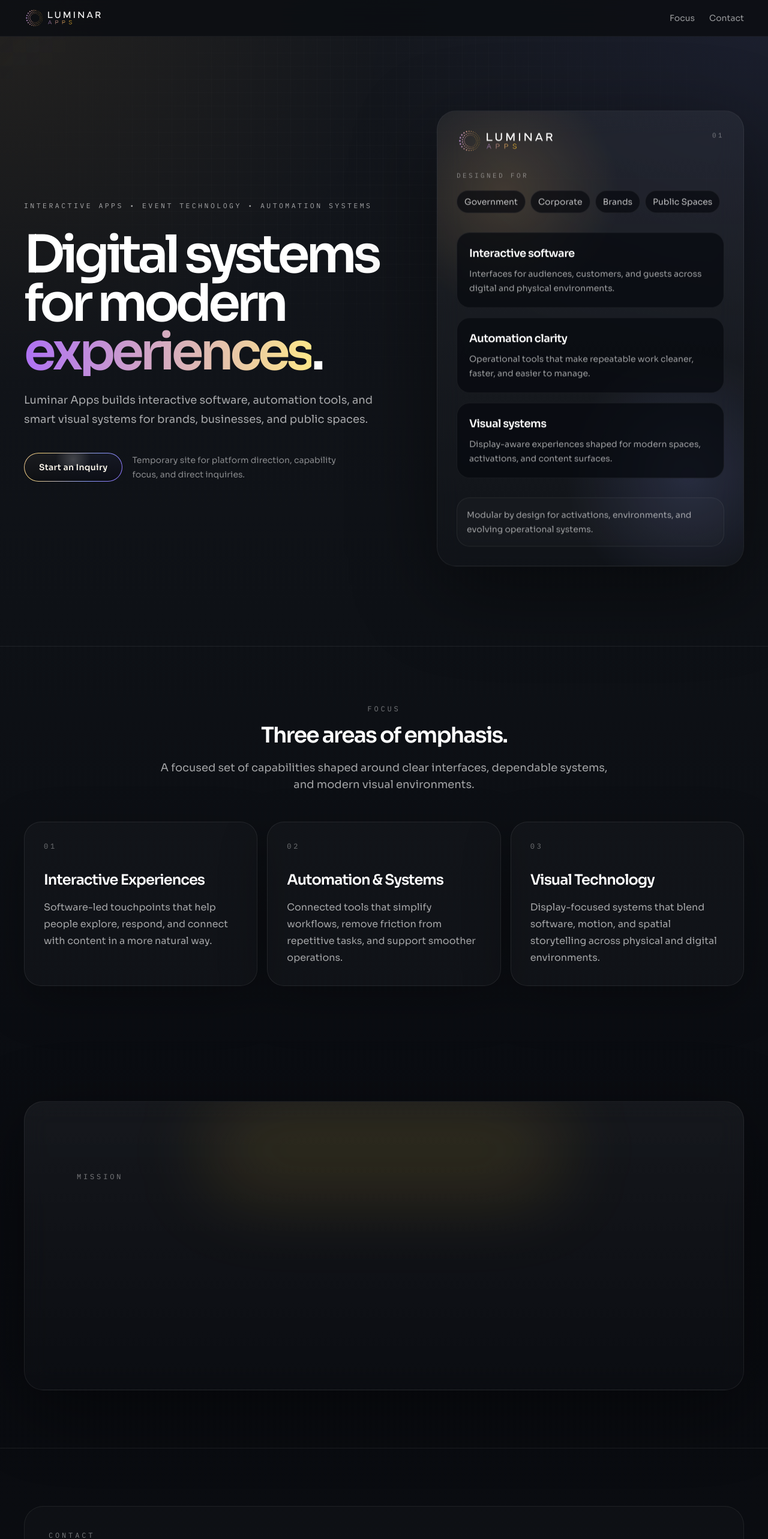
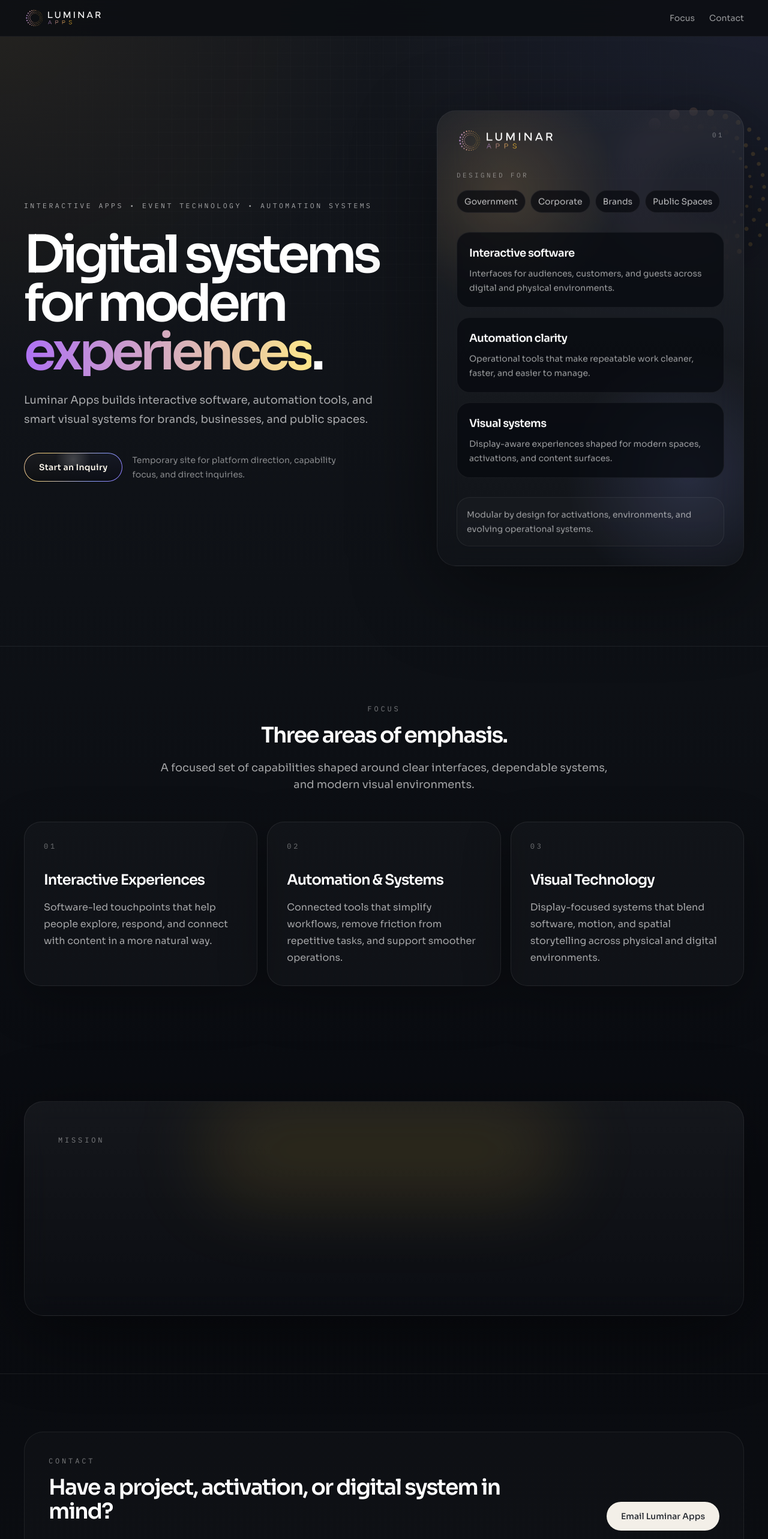
Before and after one commit to LMNRGroup/LuminarAppsWebsite, a Next.js app: page / in a window 1280 px wide. Shown: the top 2566 px of the page at 60% size. Built offline with nearby package versions, Linux system fonts and the light colour scheme.

Commit message:
Revert "Center mission card content"
This reverts commit d2b2e0e573e97703c0af8e6cc028b9abcef29b69.

```diff
--- a/src/components/landing-page.tsx
+++ b/src/components/landing-page.tsx
@@ -1,6 +1,7 @@
 "use client";
 
-import { motion, useReducedMotion } from "framer-motion";
+import { motion, useReducedMotion, useScroll, useTransform } from "framer-motion";
+import { BrandIconSvg } from "@/components/brand-icon-svg";
 import { BrandLogo } from "@/components/brand-logo";
 import { FocusCard } from "@/components/focus-card";
 import { Reveal } from "@/components/reveal";
@@ -63,6 +64,10 @@ const audienceAreas = [
 export function LandingPage() {
   const shouldReduceMotion = useReducedMotion();
   const year = new Date().getFullYear();
+  const { scrollY } = useScroll();
+  const iconY = useTransform(scrollY, [0, 900], [0, 120]);
+  const iconScale = useTransform(scrollY, [0, 900], [1, 0.78]);
+  const iconOpacity = useTransform(scrollY, [0, 500, 1000], [0.16, 0.12, 0.04]);
 
   return (
     <div id="top" className="relative isolate min-h-screen overflow-x-clip">
@@ -76,6 +81,19 @@ export function LandingPage() {
           radius={shouldReduceMotion ? 0 : 5}
           width={22}
         />
+        <motion.div
+          aria-hidden="true"
+          className="absolute right-[-4.5rem] top-[7.5rem] hidden lg:block"
+          style={
+            shouldReduceMotion
+              ? undefined
+              : { opacity: iconOpacity, scale: iconScale, y: iconY }
+          }
+        >
+          <div className="rounded-full bg-[radial-gradient(circle_at_center,rgba(18,20,28,0.12),transparent_72%)] p-10">
+            <BrandIconSvg size={300} />
+          </div>
+        </motion.div>
       </div>
 
       <header className="sticky top-0 z-50 border-b border-white/5 bg-[#0c0e13]/88 backdrop-blur-xl">
@@ -104,7 +122,7 @@ export function LandingPage() {
       </header>
 
       <main className="relative z-10">
-        <section className="border-b border-white/8">
+        <section className="snap-section border-b border-white/8">
           <div className="mx-auto grid w-full max-w-7xl gap-12 px-6 py-10 sm:gap-16 sm:px-8 sm:py-24 lg:grid-cols-[minmax(0,1.08fr)_minmax(320px,0.92fr)] lg:items-center lg:gap-20 lg:px-10 lg:py-32">
             <Reveal className="max-w-3xl">
               <p className="mono-copy mx-auto max-w-[17.5rem] text-center text-[0.57rem] uppercase leading-[1.7] tracking-[0.14em] text-white/62 sm:mx-0 sm:max-w-none sm:text-left sm:text-[0.72rem] sm:leading-normal sm:tracking-[0.3em]">
@@ -196,7 +214,7 @@ export function LandingPage() {
           </div>
         </section>
 
-        <section id="focus" className="py-20 sm:py-24">
+        <section id="focus" className="snap-section py-20 sm:py-24">
           <div className="mx-auto w-full max-w-7xl px-6 sm:px-8 lg:px-10">
             <Reveal>
               <SectionHeading
@@ -224,16 +242,15 @@ export function LandingPage() {
         <section id="mission" className="snap-section py-20 sm:py-24">
           <div className="mx-auto w-full max-w-7xl px-6 sm:px-8 lg:px-10">
             <Reveal>
-              <div className="glass-panel relative overflow-hidden rounded-[2rem] border border-white/7 px-8 py-10 shadow-[0_32px_120px_rgba(0,0,0,0.44)] sm:px-10 sm:py-12 lg:px-14 lg:py-16">
+              <div className="glass-panel relative overflow-hidden rounded-[2rem] border border-white/7 p-8 shadow-[0_32px_120px_rgba(0,0,0,0.44)] sm:p-10 lg:p-14">
                 <div className="pointer-events-none absolute inset-x-1/4 top-0 h-40 rounded-full bg-amber-300/12 blur-3xl" />
-                <div className="relative mx-auto flex min-h-[20rem] max-w-5xl flex-col justify-center lg:min-h-[22rem]">
-                  <p className="mono-copy text-center text-xs uppercase tracking-[0.32em] text-white/45 lg:text-left">
+                <p className="mono-copy relative text-xs uppercase tracking-[0.32em] text-white/45">
                   Mission
                 </p>
-                  <p className="mt-6 text-center text-3xl leading-tight tracking-[-0.05em] text-white sm:text-4xl lg:text-left lg:text-[2.9rem] lg:leading-[1.1]">
+                <p className="relative mt-6 max-w-5xl text-3xl leading-tight tracking-[-0.05em] text-white sm:text-4xl lg:text-[2.9rem] lg:leading-[1.1]">
                   <TypewriterText
                     characterDelay={24}
-                      className="min-h-[7.2em] sm:min-h-[5.8em] lg:min-h-[3.7em]"
+                    className="min-h-[6.5em] sm:min-h-[5.2em] lg:min-h-[3.4em]"
                     highlightWords={["intuitive", "immersive", "scalable"]}
                     highlightVariant="kinetic"
                     sessionKey="luminar-apps-mission-typewriter"
@@ -245,12 +262,14 @@ export function LandingPage() {
                   />
                 </p>
               </div>
-              </div>
             </Reveal>
           </div>
         </section>
 
-        <section id="contact" className="border-t border-white/8 py-20 sm:py-24">
+        <section
+          id="contact"
+          className="snap-section border-t border-white/8 py-20 sm:py-24"
+        >
           <div className="mx-auto w-full max-w-7xl px-6 sm:px-8 lg:px-10">
             <Reveal>
               <div className="rounded-[2rem] border border-white/7 bg-white/[0.018] p-8 sm:p-10 lg:flex lg:items-end lg:justify-between lg:gap-10">
```
Lines whose indentation alone changed are shown as unchanged.
